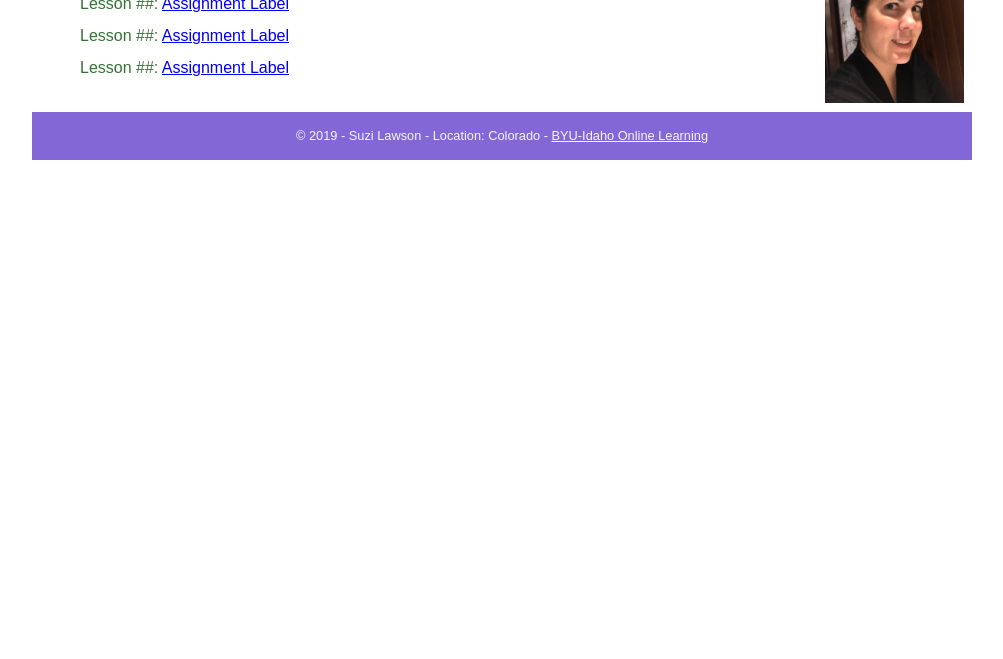
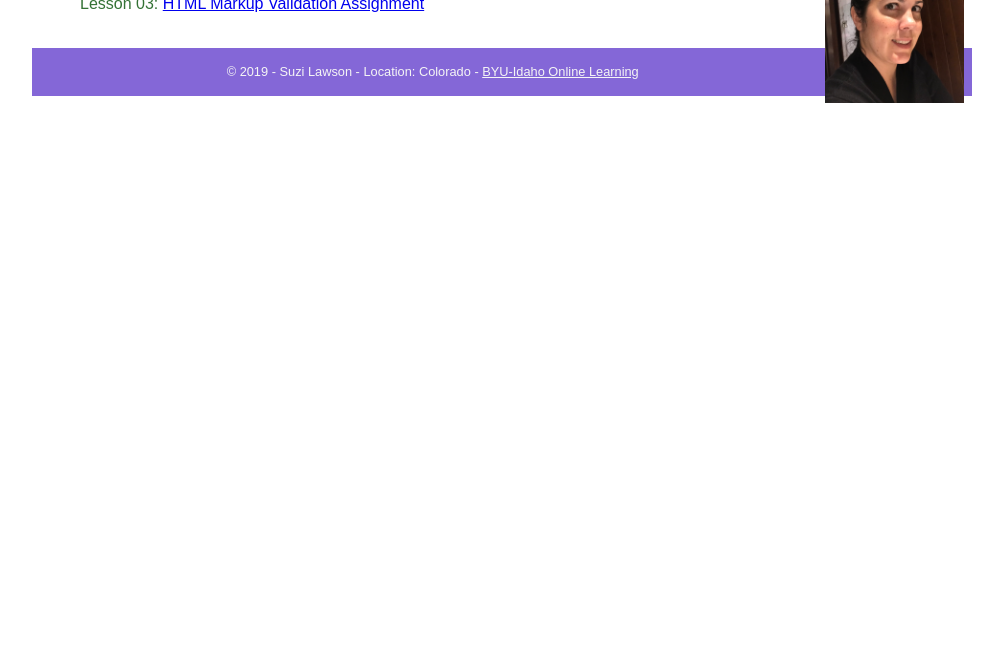
Before and after one commit to Suzi-Lawson/suzi-lawson.gihub.oi, a plain HTML site: page index.html in a window 1280 px wide. Shown: the part 141-800 px from the top of the page, without its empty margins (138-1141 px from the left). Drawn offline with Linux system fonts and the light colour scheme.

Commit message:
added lesson 3

```diff
--- a/index.html
+++ b/index.html
@@ -15,9 +15,8 @@
     <main>
         <h2>CIT 230 - Assignment Portal</h2>
         <ul>
-            <il>Lesson ##: <a href="#">Assignment Label</a></il><br>
-            <il>Lesson ##: <a href="#">Assignment Label</a></il><br>
-            <il>Lesson ##: <a href="#">Assignment Label</a></il><br>
+            <il>Lesson 03: <a href="https://github.com/Suzi-Lawson/suzi-lawson.gihub.oi/blob/master/assignments/lesson-3/fixedhtml.html">HTML Markup Validation Assignment</a></il><br>
+            <!-- <il>Lesson ##: <a href="#">Assignment Label</a></il><br> -->
         </ul>
     </main>
     <footer>
```
